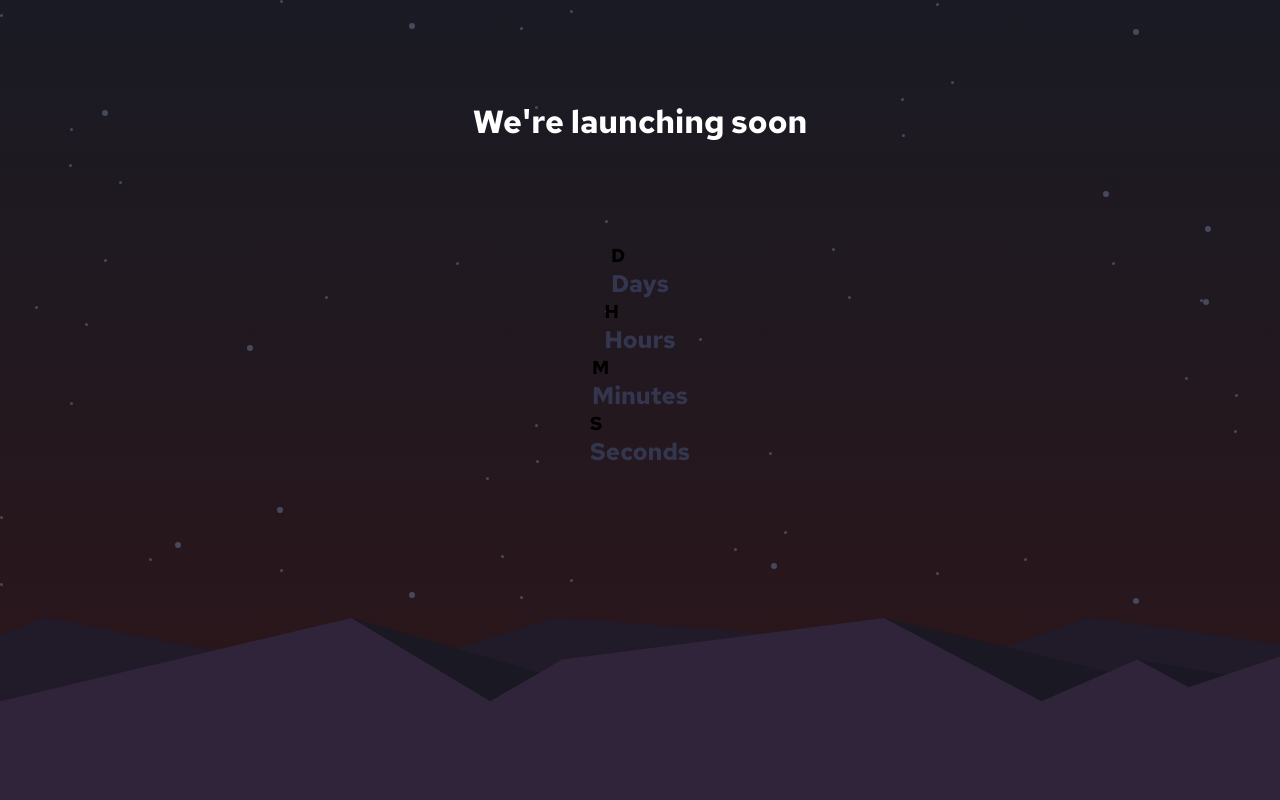
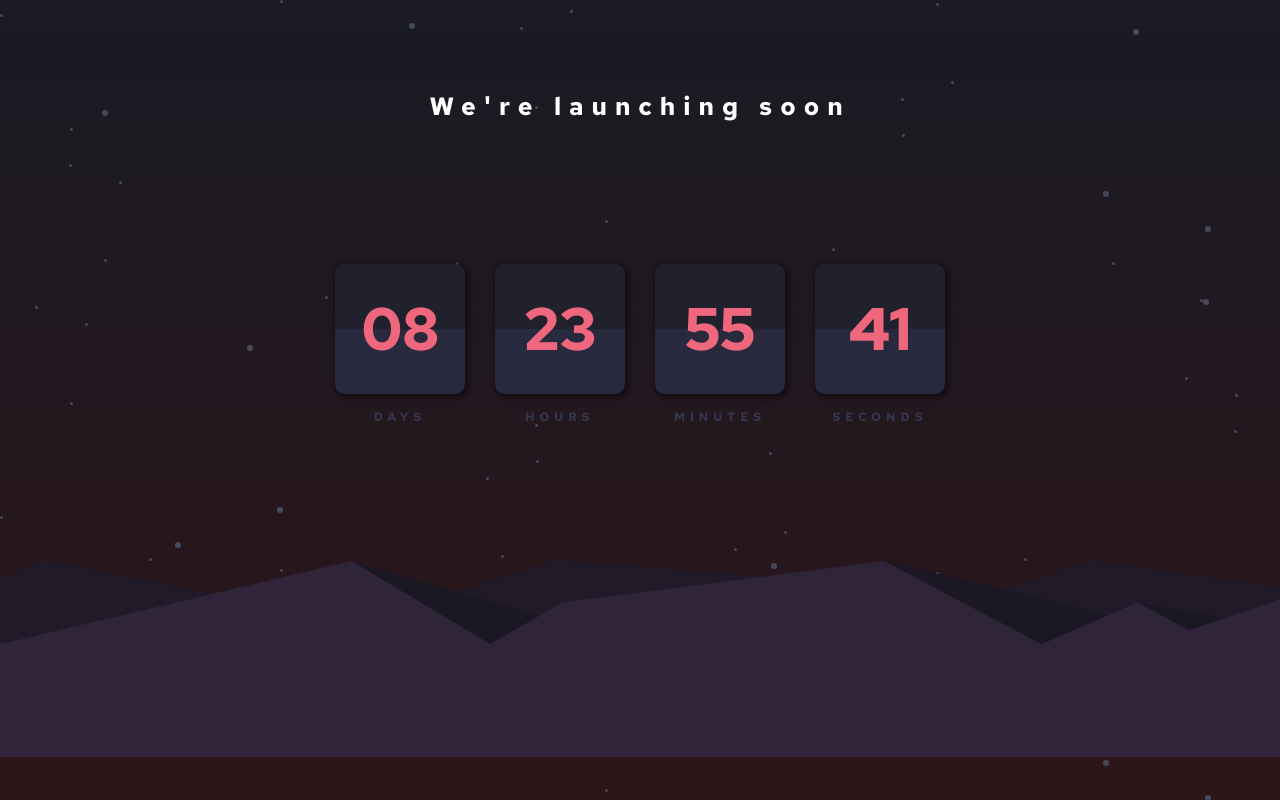
Before and after one commit to PauloCesar89/Cron-metro-de-contagem-regressiva, a plain HTML site: page index.html in a window 1280 px wide. Drawn offline with Linux system fonts and the light colour scheme.

Commit message:
ajuste layout do contador

```diff
--- a/index.html
+++ b/index.html
@@ -36,30 +36,31 @@
     <div>
       <h1>We're launching soon</h1>
     </div>
-
-    <div>
+    <div class="counter">
       <div>
-        <h3>D</h3>
+        <div class="card">
+          <h3>08</h3>
+        </div>
+        <h2>DAYS</h2>
       </div>
-      <h2>Days</h2>
-    </div>
-    <div>
       <div>
-        <h3>H</h3>
+        <div  class="card">
+          <h3>23</h3>
+        </div>
+        <h2>HOURS</h2>
       </div>
-      <h2>Hours</h2>
-    </div>
-    <div>
       <div>
-        <h3>M</h3>
+        <div class="card">
+          <h3>55</h3>
+        </div>
+        <h2>MINUTES</h2>
       </div>
-      <h2>Minutes</h2>
-    </div>
-    <div>
       <div>
-        <h3>S</h3>
+        <div class="card">
+          <h3>41</h3>
+        </div>
+        <h2>SECONDS</h2>
       </div>
-      <h2>Seconds</h2>
     </div>
     <div class="hills"></div>
   </div>
--- a/styles.css
+++ b/styles.css
@@ -11,11 +11,20 @@ body {
 
 h1{
     color: hsl(0, 0%, 100%);
-    margin: 100px 0px;
+    margin: 90px 0px;
+    font-size: 25px;
+    letter-spacing: 8px;
 }
 
 h2{
     color: hsl(236, 21%, 26%);
+    font-size: 12px;
+    letter-spacing: 5px;
+}
+
+h3{
+    color: rgb(238, 103, 125);
+    font-size: 60px;
 }
 
 .star {
@@ -27,7 +36,7 @@ h2{
     position: relative;
     height: 30%;
     width: 100%;
-    margin-top: 150px;
+    margin-top: 100px;
     background-repeat: no-repeat;
 }
 
@@ -36,6 +45,30 @@ h2{
     flex-direction: column;
     align-items: center;
     position: relative;
-    justify-content: space-around;
+    justify-content: space-between;
     height: 100vh;
 }
+
+.counter{
+    display: flex;
+    align-items: center;
+    justify-content: space-between;
+    text-align: center;
+}
+
+.card{
+    display: flex;
+    background: linear-gradient(hsl(235, 16%, 15%) 50%,
+    hsl(237,21%, 20%)50%);
+    height: 130px;
+    width: 130px;
+    justify-content: center;
+    align-items: center;
+    box-shadow: 2px 2px 4px 3px rgba(0,0,0,0.377);
+    border-radius: 10px;
+    margin: 15px;
+    position: relative;
+    transition: all .4s ease-in;
+
+
+}
```
